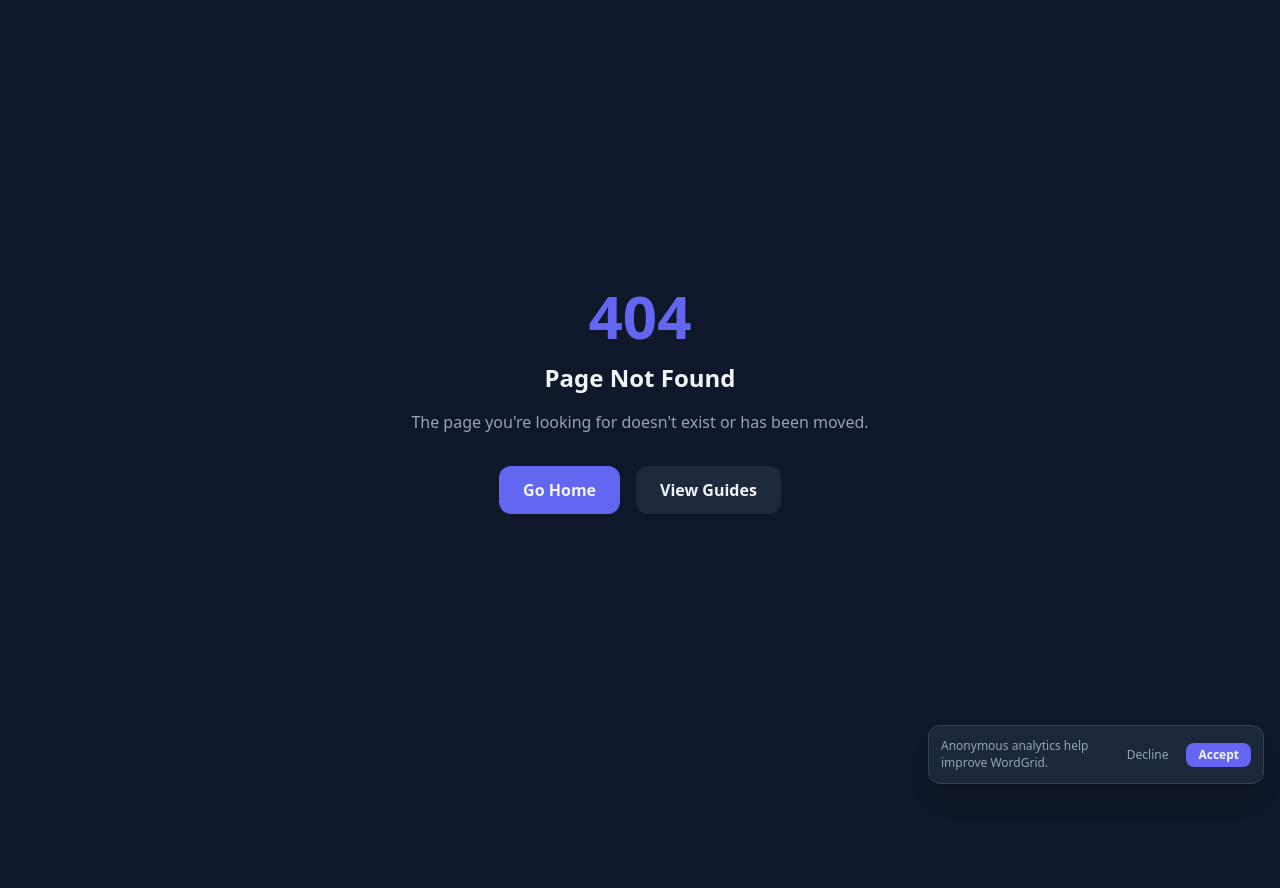
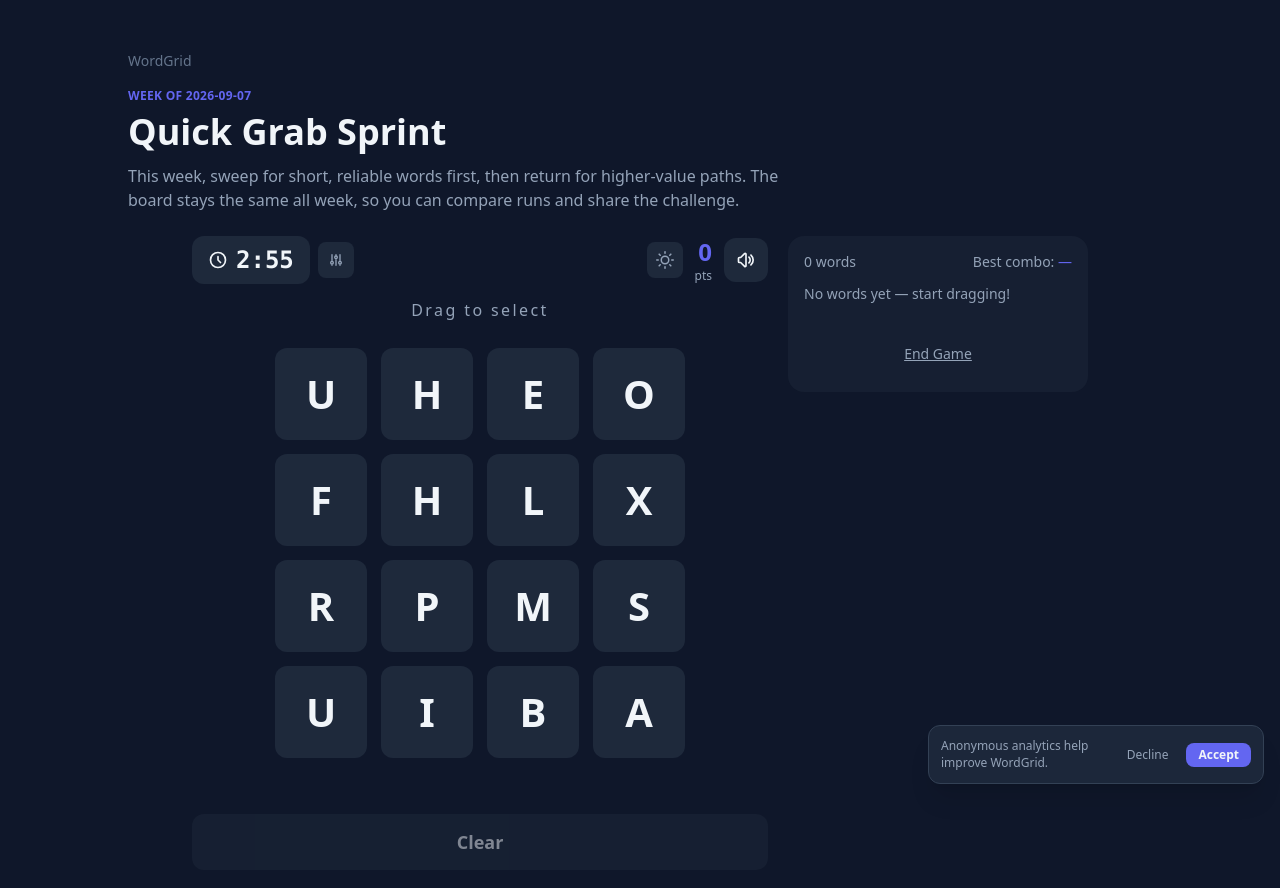
Before and after one commit to aieasygames-alt/wordgrid, a Next.js app: page /weekly in a window 1280 px wide. Before the commit this address had no page. Shown: the top 888 px of the page. Before the commit the page ends 800 px from the top, so only its background shows below. Built offline with nearby package versions, Linux system fonts and the light colour scheme.

Commit message:
feat: add weekly challenges and focused practice

```diff
--- a/src/app/HomeClient.tsx
+++ b/src/app/HomeClient.tsx
@@ -36,6 +36,7 @@ export default function HomeClient() {
     { href: "/play", label: "Play Free" },
     { href: "/zen", label: "Zen" },
     { href: "/daily", label: "Daily" },
+    { href: "/weekly", label: "Weekly" },
     { href: "/challenge", label: "Challenge" },
   ];
   const secondaryEntrances = [
--- a/src/app/daily/DailyClient.tsx
+++ b/src/app/daily/DailyClient.tsx
@@ -143,6 +143,7 @@ export default function DailyClient() {
     { href: "/play", label: "Play" },
     { href: "/zen", label: "Zen" },
     { href: "/daily", label: "Daily" },
+    { href: "/weekly", label: "Weekly" },
     { href: "/challenge", label: "Challenge" },
     { href: "/daily/archive", label: "Archive" },
     { href: "/solver", label: "Word Grid Solver" },
--- a/src/app/play/PlayClient.tsx
+++ b/src/app/play/PlayClient.tsx
@@ -24,6 +24,7 @@ const entryLinks = [
   { href: "/play", label: "Play" },
   { href: "/zen", label: "Zen" },
   { href: "/daily", label: "Daily" },
+  { href: "/weekly", label: "Weekly" },
   { href: "/challenge", label: "Challenge" },
 ];
 
@@ -95,7 +96,7 @@ export default function PlayClient() {
   };
 
   const entryNav = (
-    <div className="grid grid-cols-2 gap-2 sm:grid-cols-4">
+    <div className="grid grid-cols-2 gap-2 sm:grid-cols-5">
       {entryLinks.map((entry) => (
         <Link
           key={entry.href}
@@ -190,6 +191,7 @@ export default function PlayClient() {
             </button>
             <button
               onClick={() => {
+                trackEvent("board_size_change", { board_size: 4 });
                 const s = Math.floor(Math.random() * 1e9);
                 setBoardSize(4);
                 setSeed(s);
@@ -202,7 +204,7 @@ export default function PlayClient() {
             </button>
             <button
               onClick={() => {
-                trackEvent("board_size_change", { board_size: 4 });
+                trackEvent("board_size_change", { board_size: 5 });
                 const s = Math.floor(Math.random() * 1e9);
                 setBoardSize(5);
                 setSeed(s);
@@ -215,7 +217,7 @@ export default function PlayClient() {
             </button>
             <button
               onClick={() => {
-                trackEvent("board_size_change", { board_size: 5 });
+                trackEvent("board_size_change", { board_size: 6 });
                 const s = Math.floor(Math.random() * 1e9);
                 setBoardSize(6);
                 setSeed(s);
@@ -281,7 +283,7 @@ export default function PlayClient() {
         <div className="mt-4">{entryNav}</div>
         <div className="mt-4 flex flex-wrap justify-center gap-2 text-xs">
           <button
-            onClick={() => setSessionMode("timed")}
+            onClick={() => { setSessionMode("timed"); trackEvent("mode_switch", { mode: "timed" }); }}
             className={`px-3 py-1.5 rounded-full transition ${
               sessionMode === "timed" ? "bg-primary text-white" : "bg-surface/70 hover:bg-surface"
             }`}
@@ -298,7 +300,7 @@ export default function PlayClient() {
           </button>
           <button
               onClick={() => {
-                trackEvent("board_size_change", { board_size: 6 });
+                trackEvent("board_size_change", { board_size: 4 });
               const s = Math.floor(Math.random() * 1e9);
               setBoardSize(4);
               setSeed(s);
@@ -311,6 +313,7 @@ export default function PlayClient() {
           </button>
           <button
             onClick={() => {
+              trackEvent("board_size_change", { board_size: 5 });
               const s = Math.floor(Math.random() * 1e9);
               setBoardSize(5);
               setSeed(s);
@@ -323,6 +326,7 @@ export default function PlayClient() {
           </button>
           <button
             onClick={() => {
+              trackEvent("board_size_change", { board_size: 6 });
               const s = Math.floor(Math.random() * 1e9);
               setBoardSize(6);
               setSeed(s);
--- a/src/app/sitemap.ts
+++ b/src/app/sitemap.ts
@@ -17,6 +17,7 @@ export default function sitemap(): MetadataRoute.Sitemap {
     { url: `${BASE_URL}/play/`, lastModified: SITE_UPDATED, changeFrequency: "weekly", priority: 0.9 },
     { url: `${BASE_URL}/zen/`, lastModified: SITE_UPDATED, changeFrequency: "weekly", priority: 0.82 },
     { url: `${BASE_URL}/daily/`, lastModified: SITE_UPDATED, changeFrequency: "daily", priority: 0.9 },
+    { url: `${BASE_URL}/weekly/`, lastModified: SITE_UPDATED, changeFrequency: "weekly", priority: 0.82 },
     { url: `${BASE_URL}/challenge/`, lastModified: SITE_UPDATED, changeFrequency: "weekly", priority: 0.72 },
     { url: `${BASE_URL}/boggle-solver/`, lastModified: SITE_UPDATED, changeFrequency: "monthly", priority: 0.84 },
     { url: `${BASE_URL}/word-grid-solver/`, lastModified: SITE_UPDATED, changeFrequency: "monthly", priority: 0.84 },
--- /dev/null
+++ b/src/app/weekly/WeeklyClient.tsx
@@ -0,0 +1,56 @@
+"use client";
+
+import Link from "next/link";
+import GameBoard from "@/components/GameBoard";
+import ResultScreen from "@/components/ResultScreen";
+import { getWeeklyChallenge } from "@/lib/weekly-challenge";
+import type { Trie } from "@/lib/dictionary";
+import { useState } from "react";
+import { trackEvent } from "@/lib/analytics";
+
+type Result = { words: { word: string; score: number }[]; total: number; trie: Trie | null; bestCombo: number };
+
+export default function WeeklyClient() {
+  const challenge = getWeeklyChallenge();
+  const [result, setResult] = useState<Result | null>(null);
+
+  if (result) {
+    return (
+      <main className="min-h-screen px-4 py-8 sm:py-12">
+        <div className="mx-auto max-w-4xl">
+          <Link href="/" className="text-sm text-text-dim hover:text-text">WordGrid</Link>
+          <ResultScreen
+            grid={challenge.grid}
+            trie={result.trie}
+            foundWords={result.words}
+            totalScore={result.total}
+            mode="play"
+            bestCombo={result.bestCombo}
+            onPlayAgain={() => setResult(null)}
+          />
+        </div>
+      </main>
+    );
+  }
+
+  return (
+    <main className="min-h-screen px-4 py-8 sm:py-12">
+      <div className="mx-auto max-w-5xl">
+        <Link href="/" className="text-sm text-text-dim hover:text-text">WordGrid</Link>
+        <header className="mt-4 mb-6 max-w-2xl">
+          <div className="text-xs font-semibold uppercase tracking-wide text-primary">Week of {challenge.id}</div>
+          <h1 className="mt-2 text-3xl font-bold sm:text-4xl">{challenge.title}</h1>
+          <p className="mt-3 text-text-muted">{challenge.detail} The board stays the same all week, so you can compare runs and share the challenge.</p>
+        </header>
+        <GameBoard
+          grid={challenge.grid}
+          initialDuration={180}
+          onComplete={(words, total, trie, bestCombo) => {
+            trackEvent("weekly_challenge_complete", { challenge_id: challenge.id, focus: challenge.focus, score: total, words_found: words.length });
+            setResult({ words, total, trie, bestCombo });
+          }}
+        />
+      </div>
+    </main>
+  );
+}
--- /dev/null
+++ b/src/app/weekly/page.tsx
@@ -0,0 +1,12 @@
+import type { Metadata } from "next";
+import WeeklyClient from "./WeeklyClient";
+
+export const metadata: Metadata = {
+  title: "Weekly Word Grid Challenge — WordGrid",
+  description: "Play this week's free themed WordGrid board, then review missed patterns and challenge a friend.",
+  alternates: { canonical: "/weekly" },
+};
+
+export default function WeeklyPage() {
+  return <WeeklyClient />;
+}
--- a/src/components/ResultScreen.tsx
+++ b/src/components/ResultScreen.tsx
@@ -264,6 +264,14 @@ export default function ResultScreen({
       detail: "Several easy words were available. Start the next board with a quick sweep before hunting long words.",
     };
   }, [hasDictionary, missedWords.length, topMissedCategory]);
+
+  const trainingHref = useMemo(() => {
+    if (!topMissedCategory) return "/weekly";
+    if (topMissedCategory.id === "qu") return "/guides/qu-strategy";
+    if (topMissedCategory.id === "prefix") return "/guides/prefix-strategy";
+    if (topMissedCategory.id === "suffix") return "/guides/suffix-strategy";
+    return "/weekly";
+  }, [topMissedCategory]);
 
   const percentage = maxPossible > 0 ? Math.round((totalScore / maxPossible) * 100) : 0;
 
@@ -781,8 +789,12 @@ export default function ResultScreen({
               <div className="text-xs font-semibold uppercase tracking-wide text-primary">Next practice</div>
               <div className="mt-2 font-semibold text-text">{trainingHint.label}</div>
               <p className="mt-1 text-sm text-text-muted leading-relaxed">{trainingHint.detail}</p>
-              <a href="/guides/word-pattern-library" className="mt-3 inline-flex rounded-xl bg-primary px-4 py-2 text-sm font-semibold text-white transition hover:bg-primary-hover">
-                Study this pattern
+              <a
+                href={trainingHref}
+                onClick={() => trackEvent("training_recommendation_open", { focus: topMissedCategory?.id ?? "general", destination: trainingHref })}
+                className="mt-3 inline-flex rounded-xl bg-primary px-4 py-2 text-sm font-semibold text-white transition hover:bg-primary-hover"
+              >
+                Practice this focus
               </a>
             </div>
           )}
--- /dev/null
+++ b/src/lib/weekly-challenge.ts
@@ -0,0 +1,48 @@
+import { generateGrid, type Grid } from "@/lib/boggle";
+
+export type WeeklyChallenge = {
+  id: string;
+  title: string;
+  detail: string;
+  focus: "qu" | "long" | "quick";
+  grid: Grid;
+};
+
+function mondayUtc(date = new Date()): Date {
+  const value = new Date(Date.UTC(date.getUTCFullYear(), date.getUTCMonth(), date.getUTCDate()));
+  const day = value.getUTCDay() || 7;
+  value.setUTCDate(value.getUTCDate() - day + 1);
+  return value;
+}
+
+function weekId(date = new Date()): string {
+  return mondayUtc(date).toISOString().slice(0, 10);
+}
+
+function seedFromWeek(id: string): number {
+  return [...id].reduce((seed, char) => ((seed * 31) + char.charCodeAt(0)) >>> 0, 17);
+}
+
+export function getWeeklyChallenge(date = new Date()): WeeklyChallenge {
+  const id = weekId(date);
+  const index = Math.floor(Date.parse(`${id}T00:00:00Z`) / 604800000) % 3;
+  const themes: Array<Omit<WeeklyChallenge, "id" | "grid">> = [
+    {
+      title: "Qu Hunt",
+      detail: "This week, scan the Qu tile early and build outward through nearby vowels.",
+      focus: "qu",
+    },
+    {
+      title: "Long Word Run",
+      detail: "This week, slow down long enough to extend promising paths into 5+ letter words.",
+      focus: "long",
+    },
+    {
+      title: "Quick Grab Sprint",
+      detail: "This week, sweep for short, reliable words first, then return for higher-value paths.",
+      focus: "quick",
+    },
+  ];
+  const theme = themes[index];
+  return { id, ...theme, grid: generateGrid(seedFromWeek(id)) };
+}
```
